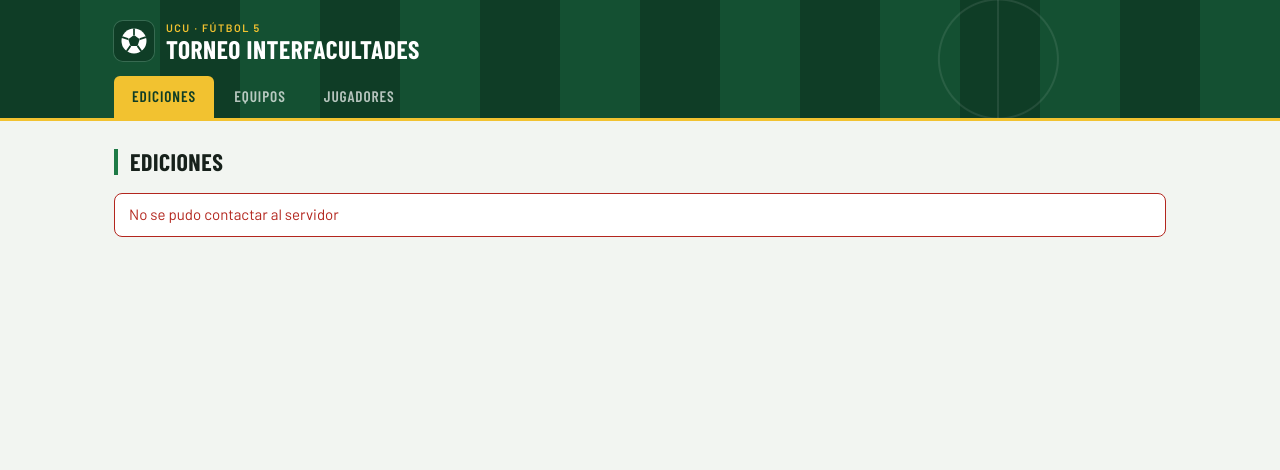
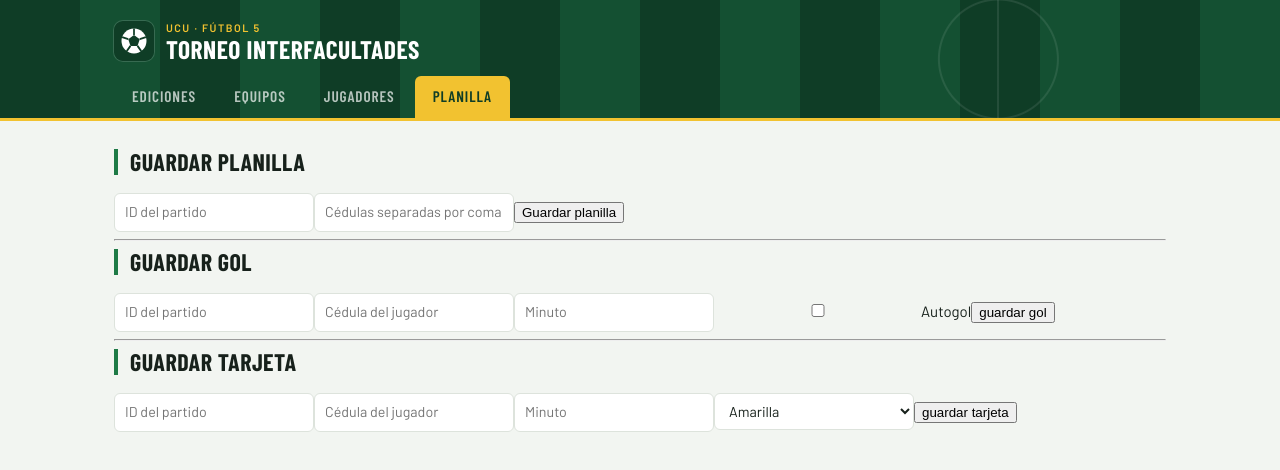
Before and after one commit to CamilaOrue/torneo-futbol5, a React (Vite) app in the folder frontend/: page /planilla in a window 1280 px wide. Before the commit this address led to /ediciones. Shown: the top 470 px of the page. Built offline with nearby package versions, Linux system fonts and the light colour scheme; no server answers.

Commit message:
feat: página de planilla con formularios de goles y tarjetas

```diff
--- a/frontend/src/App.jsx
+++ b/frontend/src/App.jsx
@@ -3,6 +3,7 @@ import Layout from "./components/Layout";
 import Ediciones from "./pages/Ediciones";
 import Equipos from "./pages/Equipos";
 import Jugadores from "./pages/Jugadores";
+import Planilla from "./pages/Planilla";
 
 export default function App() {
   return (
@@ -12,6 +13,7 @@ export default function App() {
         <Route path="ediciones" element={<Ediciones />} />
         <Route path="equipos" element={<Equipos />} />
         <Route path="jugadores" element={<Jugadores />} />
+        <Route path="planilla" element={<Planilla />} />
         <Route path="*" element={<Navigate to="/ediciones" replace />} />
       </Route>
     </Routes>
--- a/frontend/src/components/Layout.jsx
+++ b/frontend/src/components/Layout.jsx
@@ -4,6 +4,7 @@ const TABS = [
   { to: "/ediciones", label: "Ediciones" },
   { to: "/equipos", label: "Equipos" },
   { to: "/jugadores", label: "Jugadores" },
+  { to: "/planilla", label: "Planilla" },
 ];
 
 export default function Layout() {
--- /dev/null
+++ b/frontend/src/pages/Planilla.jsx
@@ -0,0 +1,175 @@
+import { useState } from "react";
+import { guardarPlanilla, guardarGoles, guardarTarjeta } from "../api/planilla";
+
+export default function Planilla() {
+
+    // Estados de la planilla
+    const [idPartido, setIdPartido] = useState("");
+    const [cedulas, setCedulas] = useState("");
+    const [mensaje, setMensaje] = useState("");
+
+    // Estados del gol
+    const [golPartido, setGolPartido] = useState("");
+    const [golCi, setGolCi] = useState("");
+    const [golMinuto, setGolMinuto] = useState("");
+    const [autogol, setAutogol] = useState(false);
+    const [mensajeGol, setMensajeGol] = useState("");
+
+    // Estados de la tarjeta
+    const [tarjetaPartido, setTarjetaPartido] = useState("");
+    const [tarjetaCi, setTarjetaCi] = useState("");
+    const [tarjetaMinuto, setTarjetaMinuto] = useState("");
+    const [color, setColor] = useState("amarilla");
+    const [mensajeTarjeta, setMensajeTarjeta] = useState("");
+
+    // Enviar planilla
+    const enviarPlanilla = async (e) => {
+        e.preventDefault();
+
+        const lista = cedulas.split(",").map((c) => c.trim()).filter((c) => c !== "");
+
+        try {
+            await guardarPlanilla(idPartido, { jugadores: lista });
+            setMensaje("Planilla guardada");
+        } catch (err) {
+            setMensaje(err.message);
+        }
+    };
+
+    // guardar gol
+    const enviarGol = async (e) => {
+        e.preventDefault();
+
+        try {
+            await guardarGoles(golPartido, {
+                ci: golCi,
+                minuto: Number(golMinuto),
+                autogol: autogol
+            });
+            setMensajeGol("Gol guardado");
+        } catch (err) {
+            setMensajeGol(err.message);
+        }
+    };
+
+    // guardar tarjeta
+    const enviarTarjeta = async (e) => {
+        e.preventDefault();
+
+        try {
+            await guardarTarjeta(tarjetaPartido, {
+                ci: tarjetaCi,
+                minuto: Number(tarjetaMinuto),
+                color: color
+            });
+            setMensajeTarjeta("Tarjeta guardada");
+        } catch (err) {
+            setMensajeTarjeta(err.message);
+        }
+    };
+
+    return (
+        <div>
+            <h2>Guardar planilla</h2>
+
+            <form onSubmit={enviarPlanilla}>
+                <input
+                    type="number"
+                    placeholder="ID del partido"
+                    value={idPartido}
+                    onChange={(e) => setIdPartido(e.target.value)}
+                />
+
+                <input
+                    type="text"
+                    placeholder="Cédulas separadas por coma"
+                    value={cedulas}
+                    onChange={(e) => setCedulas(e.target.value)}
+                />
+
+                <button type="submit">Guardar planilla</button>
+            </form>
+
+            {mensaje && <p>{mensaje}</p>}
+
+            <hr />
+
+            <h2>guardar gol</h2>
+
+            <form onSubmit={enviarGol}>
+                <input
+                    type="number"
+                    placeholder="ID del partido"
+                    value={golPartido}
+                    onChange={(e) => setGolPartido(e.target.value)}
+                />
+
+                <input
+                    type="text"
+                    placeholder="Cédula del jugador"
+                    value={golCi}
+                    onChange={(e) => setGolCi(e.target.value)}
+                />
+
+                <input
+                    type="number"
+                    placeholder="Minuto"
+                    value={golMinuto}
+                    onChange={(e) => setGolMinuto(e.target.value)}
+                />
+
+                <label>
+                    <input
+                        type="checkbox"
+                        checked={autogol}
+                        onChange={(e) => setAutogol(e.target.checked)}
+                    />
+                    Autogol
+                </label>
+
+                <button type="submit">guardar gol</button>
+            </form>
+
+            {mensajeGol && <p>{mensajeGol}</p>}
+
+            <hr />
+
+            <h2>guardar tarjeta</h2>
+
+            <form onSubmit={enviarTarjeta}>
+                <input
+                    type="number"
+                    placeholder="ID del partido"
+                    value={tarjetaPartido}
+                    onChange={(e) => setTarjetaPartido(e.target.value)}
+                />
+
+                <input
+                    type="text"
+                    placeholder="Cédula del jugador"
+                    value={tarjetaCi}
+                    onChange={(e) => setTarjetaCi(e.target.value)}
+                />
+
+                <input
+                    type="number"
+                    placeholder="Minuto"
+                    value={tarjetaMinuto}
+                    onChange={(e) => setTarjetaMinuto(e.target.value)}
+                />
+
+                <select
+                    value={color}
+                    onChange={(e) => setColor(e.target.value)}
+                >
+                    <option value="amarilla">Amarilla</option>
+                    <option value="roja">Roja</option>
+                </select>
+
+                <button type="submit">guardar tarjeta</button>
+            </form>
+
+            {mensajeTarjeta && <p>{mensajeTarjeta}</p>}
+        </div>
+    );
+}
```
